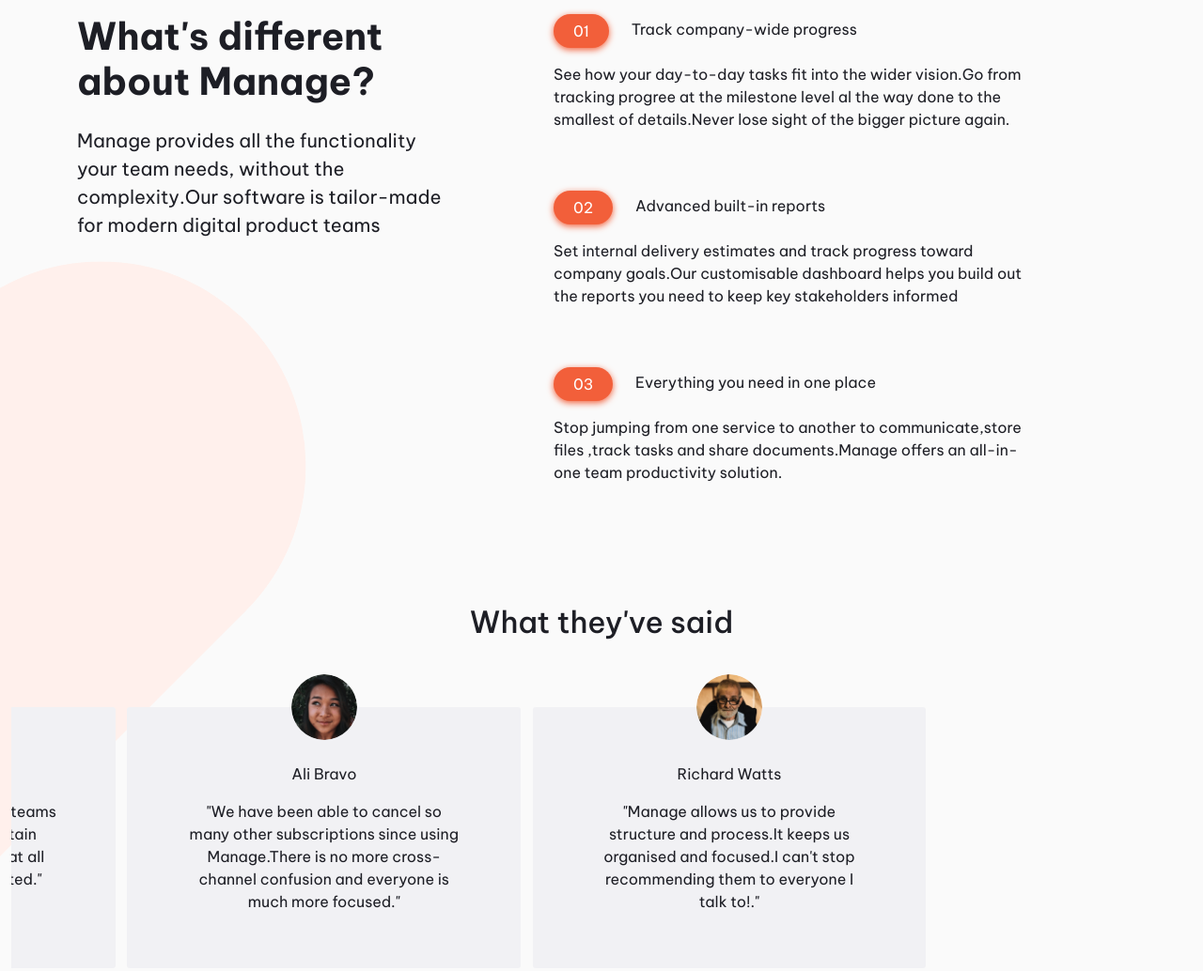
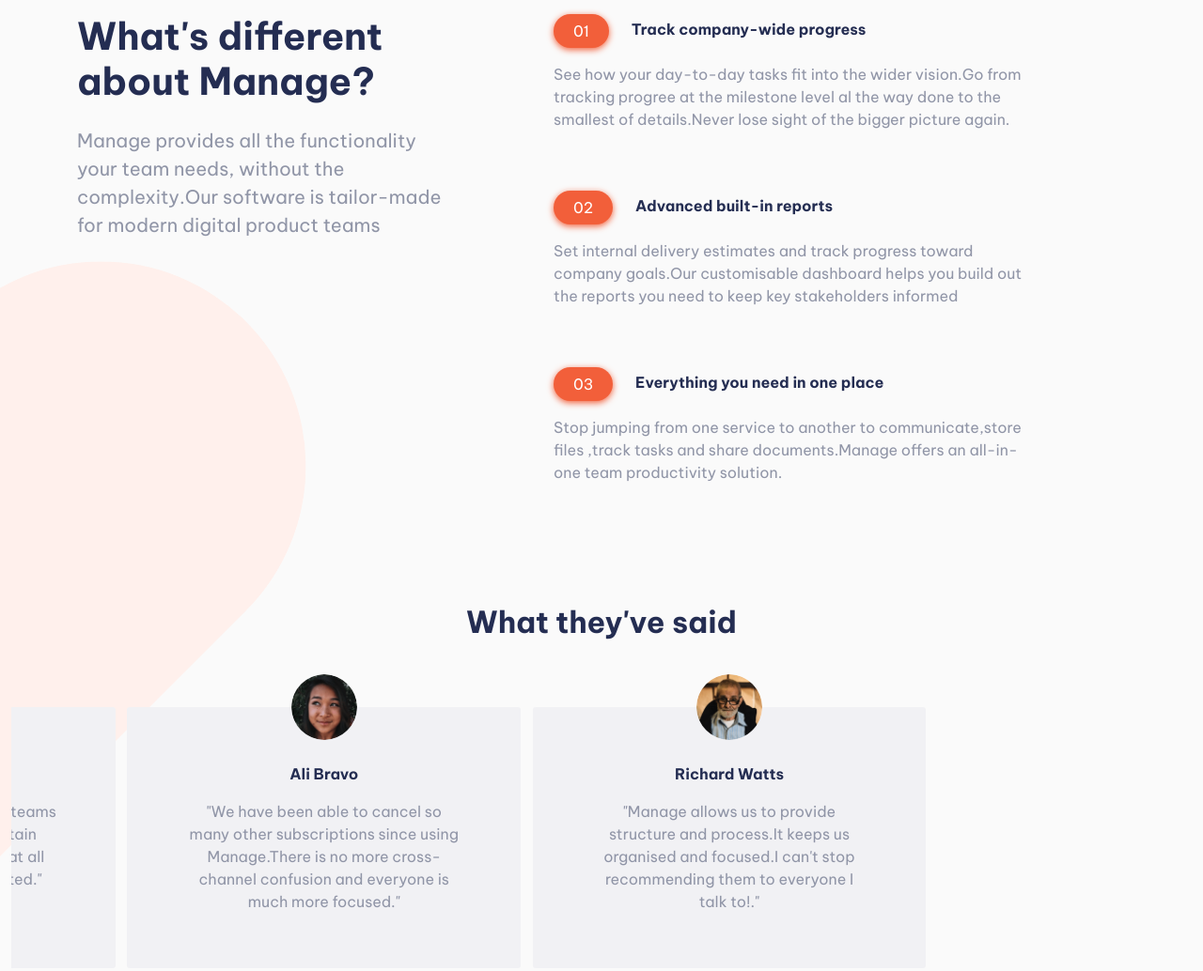
Before and after one commit to NehaAnand28/dcs-frontend-task, a plain HTML site: page index.html in a window 1280 px wide. Shown: the part 780-1814 px from the top of the page at 94% size. Drawn offline with nearby package versions, Linux system fonts and the light colour scheme; files whose address does not match are found by name.

Commit message:
added style guide colors

```diff
--- a/css/styles.css
+++ b/css/styles.css
@@ -82,7 +82,7 @@ a {
   font-style: bold;
   padding: 1.5rem 1rem;
   text-decoration: none;
-  color: var(--neutral-dark-blue);
+  color: var(--primary-blue);
 }
 .nav__item a:hover {
   text-decoration: none;
@@ -178,11 +178,15 @@ a {
 .hero-section {
   margin-top: 3%;
 }
+.hero-heading{
+  color:var(--primary-blue);
+}
 .turn-off {
   visibility: hidden;
 }
 .lead {
   margin-right: 10%;
+  color: var(--neutral-dark-gray);
 }
 
 @media (max-width: 991px) {
@@ -220,47 +224,7 @@ a {
   z-index: 1;
 }
 
-.shape-1 {
-  position: absolute;
-  z-index: -1;
-  background-image: url(../images/bg-tablet-pattern.svg);
-  background-repeat: no-repeat;
-  background-size: cover;
-}
 
-/* @media (min-width: 1100px) {
-  .shape-1 {
-    height: 814px;
-    width: 814px;
-    top: -20%;
-    left: 53%;
-  }
-}
-
-@media (min-width: 992px) and (max-width: 1100px) {
-  .shape-1 {
-    height: 714px;
-    width: 714px;
-    top: -10%;
-    left: 47%;
-  }
-}
-@media (min-width: 555px) and (max-width: 992px) {
-  .shape-1 {
-    height: 714px;
-    width: 714px;
-    top: -20%;
-    left: 10%;
-  }
-}
-@media (min-width: 300px) and (max-width: 555px) {
-  .shape-1 {
-    height: 514px;
-    width: 514px;
-    top: -15%;
-    left: 15%;
-  }
-} */
 
 /*Features Section*/
 .btn-list {
@@ -270,7 +234,13 @@ a {
 /* .feature-right{
     margin-left: 5%;
 } */
-
+.features-heading{
+  font-weight: bold;
+  color:var(--primary-blue);
+}
+.features-content{
+  color:var(--neutral-dark-gray);
+}
 .tablet-2-svg {
   z-index: -1;
   position: absolute;
@@ -313,6 +283,7 @@ a {
 .pd-t {
   margin-top: -2%;
 }
+
 .simplify-text {
   font-size: 16px;
   color: #fff;
@@ -333,12 +304,12 @@ a {
 .tablet-3-d {
   position: absolute;
   z-index: 1;
-  transform: translateY(50%);
+  /* transform: translateY(50%); */
   background-image: url(images/bg-simplify-section-desktop.svg);
 }
 .tablet-3-m {
   background-image: none;
-  display: none;
+  display: none !important;
   visibility:hidden;
 }
 @media (max-width: 869px) {
@@ -352,6 +323,7 @@ a {
     visibility:hidden;
   }
   .tablet-3-m {
+    display:block !important;
     visibility: visible;
     position: absolute;
     z-index: 1;
@@ -383,6 +355,10 @@ ul {
 }
 
 /* Testimonials section  */
+.font-weight-bold{
+  font-weight: bold;
+  color:var(--primary-blue);
+}
 .carousel-indicators {
   bottom: -30px;
 }
@@ -450,6 +426,13 @@ ul {
   padding: 0 5%;
   background-color: hsl(227, 12%, 95%);
   border: none;
+}
+.person-name{
+  color:var(--primary-blue);
+  font-weight: bold;
+}
+.slider-subtitle{
+  color:var(--neutral-dark-gray);
 }
 .card-body {
   position: relative;
--- a/index.html
+++ b/index.html
@@ -81,7 +81,7 @@
                         <div class="list-group ">
                             <p class="features-heading"><span class=" btn btn-list">01</span> Track company-wide
                                 progress</p>
-                            <p>See how your day-to-day tasks fit into the wider vision.Go from tracking progree at the
+                            <p class="features-content">See how your day-to-day tasks fit into the wider vision.Go from tracking progree at the
                                 milestone level al the way done to the smallest of details.Never lose sight of the
                                 bigger
                                 picture again.</p>
@@ -89,13 +89,13 @@
                         <div class="list-group pt-5">
                             <p class="features-heading"><span class=" btn btn-list">02</span> Advanced built-in reports
                             </p>
-                            <p>Set internal delivery estimates and track progress toward company goals.Our customisable
+                            <p class="features-content">Set internal delivery estimates and track progress toward company goals.Our customisable
                                 dashboard helps you build out the reports you need to keep key stakeholders informed</p>
                         </div>
                         <div class="list-group pt-5">
                             <p class="features-heading"><span class=" btn btn-list">03</span> Everything you need in one
                                 place</p>
-                            <p>Stop jumping from one service to another to communicate,store files ,track tasks and
+                            <p class="features-content">Stop jumping from one service to another to communicate,store files ,track tasks and
                                 share documents.Manage offers an all-in-one team productivity solution.</p>
                         </div>
 
@@ -109,7 +109,7 @@
     <!-- Testimonials section -->
     <section class="testimonials">
         <div class="text-center my-3 resize">
-            <h2 class="font-weight-light">What they've said</h2>
+            <h2 class="font-weight-bold">What they've said</h2>
             <div class="row mx-auto my-auto justify-content-center">
                 <div id="carouselExampleCaptions" class="carousel slide carousel-fade" data-bs-ride="carousel">
                     <div class="carousel-indicators">
@@ -153,7 +153,9 @@
                                         <div class="card-title mt-4 d-flex flex-column align-items-center">
                                             <p class="person-name">Ali Bravo</p>
                                             <p class="slider-subtitle">
-                                                "We have been able to cancel so many other subscriptions since using Manage.There is no more cross-channel confusion and everyone is much more focused."
+                                                "We have been able to cancel so many other subscriptions since using
+                                                Manage.There is no more cross-channel confusion and everyone is much
+                                                more focused."
                                             </p>
                                         </div>
                                     </div>
@@ -171,7 +173,8 @@
                                         <div class="card-title mt-4 d-flex flex-column align-items-center">
                                             <p class="person-name">Richard Watts</p>
                                             <p class="slider-subtitle">
-                                               "Manage allows us to provide structure and process.It keeps us organised and focused.I can't stop recommending them to everyone I talk to!."
+                                                "Manage allows us to provide structure and process.It keeps us organised
+                                                and focused.I can't stop recommending them to everyone I talk to!."
                                             </p>
                                         </div>
                                     </div>
@@ -189,7 +192,9 @@
                                         <div class="card-title mt-4 d-flex flex-column align-items-center">
                                             <p class="person-name">Shanai Gough</p>
                                             <p class="slider-subtitle">
-                                                "Their software allows us to track, manage and collaborate on our projects from anywhere.It keeps the whole team in-sync without being intuitive."
+                                                "Their software allows us to track, manage and collaborate on our
+                                                projects from anywhere.It keeps the whole team in-sync without being
+                                                intuitive."
                                             </p>
                                         </div>
                                     </div>
@@ -219,6 +224,7 @@
                 alt="desktop simplify background">
             <img src="images/bg-simplify-section-mobile.svg" class="d-block mx-auto img-fluid tablet-3-m align-center"
                 alt="mobile simplify background" />
+
 
             <div class="row simpli-text d-flex flex-row  py-5">
 
```
